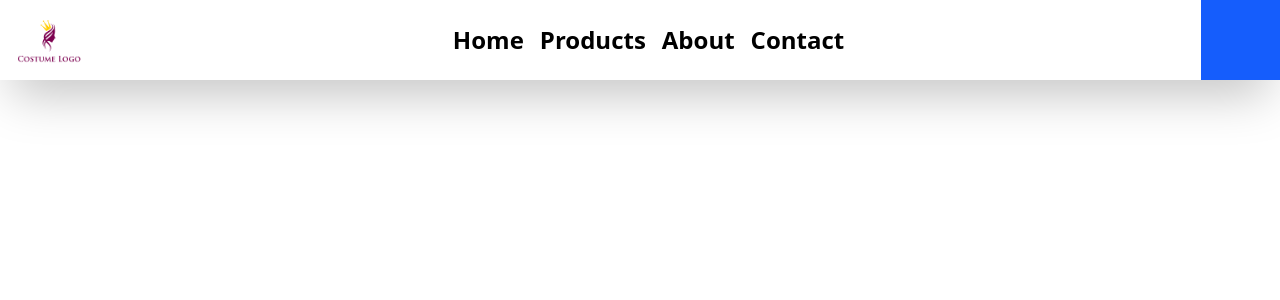
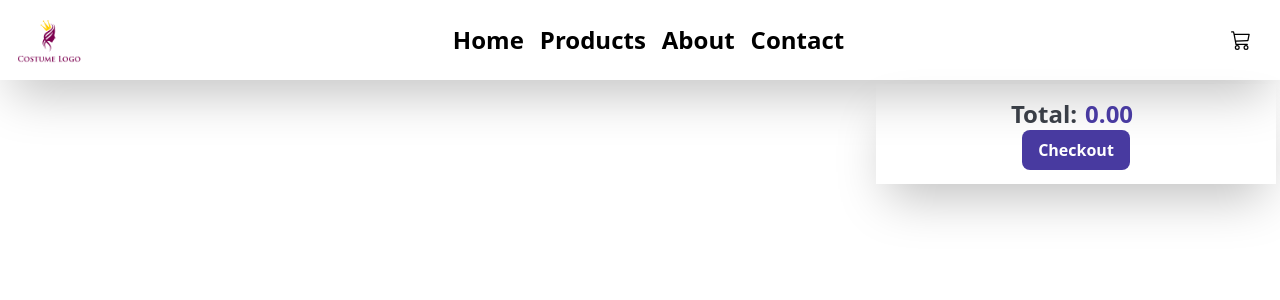
Before and after one commit to KDRLaksika/cbc-frontend, a React (Vite) app: page /cart in a window 1280 px wide. Shown: the top 300 px of the page. Built offline with nearby package versions, Linux system fonts and the light colour scheme; a web font is replaced by a local one.

Commit message:
Update cart.js and cart.jsx

```diff
--- a/src/components/header.jsx
+++ b/src/components/header.jsx
@@ -1,7 +1,6 @@
 import {Link} from "react-router-dom";
-import UserData from "./userData";
-import { use } from "react";
 import { useNavigate } from "react-router-dom";
+import { BsCart3 } from "react-icons/bs";
 
 export default function Header() {
 
@@ -20,7 +19,10 @@ export default function Header() {
 
             </div>
 
-            <div className="w-[80px] bg-blue-600">
+            <div className="w-[80px] flex items-center justify-center">
+                <Link to="/cart" className="text-[20px] font-bold mx-2">
+                    <BsCart3/>
+                </Link>
             </div>
 
         </header>
--- a/src/pages/client/cart.jsx
+++ b/src/pages/client/cart.jsx
@@ -1,11 +1,25 @@
 import React, { useState } from "react";
-import { getCart } from "../../utils/cart";
+import { addToCart, getCart, removeFromCart } from "../../utils/cart";
 import { BiMinus, BiPlus, BiTrash } from "react-icons/bi";
+import { gettotal } from "../../utils/cart";
+import { Link } from "react-router-dom";
 
 export default function CartPage() {
     const [cart, setCart] = useState(getCart());
     return (
-        <div className="w-full h-full flex flex-col items-center pt-4">
+        <div className="w-full h-full flex flex-col items-center pt-4 relative">
+
+            <div className="w-[400px] h-[100px] shadow-2xl absolute top-1 right-1 flex flex-col justify-center items-center">
+                <p className="text-2xl text-secondary font-bold">Total:
+                    <span className="text-accent font-bold mx-2">
+                        {gettotal().toFixed(2)}
+                    </span>
+                </p>
+                <Link to="/checkout" className="text-white bg-accent px-4 py-2 rounded-lg font-bold hover:bg-secondary transition-all duration-300">
+                    Checkout
+                </Link>
+            </div>
+
             {
                 cart.map(
                     (item) => (
@@ -29,14 +43,27 @@ export default function CartPage() {
                                     }
                                 </div>
                                 <div className="max-w-[100px] w-[100px] h-full flex flex-row justify-center items-center">
-                                    <button className="text-white font-bold rounded-xl hover:bg-secondary p-2 text-xl cursor-pointer aspect-square bg-accent"><BiMinus/></button>
+
+                                    <button className="text-white font-bold rounded-xl hover:bg-secondary p-2 text-xl cursor-pointer aspect-square bg-accent" onClick={() => {
+                                        addToCart(item, -1);
+                                        setCart(getCart());
+                                        }}><BiMinus/></button>
+
                                     <span className="text-secondary font-semibold text-xl mx-2">{item.qty}</span>
-                                    <button className="text-white font-bold rounded-xl hover:bg-secondary p-2 text-xl cursor-pointer aspect-square bg-accent"><BiPlus/></button>
+
+                                    <button className="text-white font-bold rounded-xl hover:bg-secondary p-2 text-xl cursor-pointer aspect-square bg-accent" onClick={() => {
+                                        addToCart(item, 1);
+                                        setCart(getCart());
+                                    }}><BiPlus/></button>
+
                                 </div>
                                 <div className="w-[200px] h-full flex flex-col justify-center items-end pr-4">
                                     <h1 className="text-2xl text-secondary font-semibold">Rs. ${item.price * item.qty}</h1>
                                 </div>
-                                <button className="absolute text-red-600 cursor-pointer hover:bg-red-600 hover:text-white rounded-full p-2 right-[-40px]">
+                                <button className="absolute text-red-600 cursor-pointer hover:bg-red-600 hover:text-white rounded-full p-2 right-[-40px]" onClick={() => {
+                                    removeFromCart(item.productId);
+                                    setCart(getCart());
+                                }}>
                                     <BiTrash/>
                                 </button>
                             </div>
--- a/src/utils/cart.js
+++ b/src/utils/cart.js
@@ -1,9 +1,11 @@
 export function getCart() {
     let cart = localStorage.getItem("cart");
-    cart = JSON.parse(cart);
+
     if (cart == null) {
         cart = [];
         localStorage.setItem("cart", JSON.stringify(cart));
+    } else{
+      cart = JSON.parse(cart);
     }
     return cart;
 }
@@ -45,3 +47,14 @@ export function addToCart(product,qty){
 
     localStorage.setItem("cart", JSON.stringify(cart));
 }
+
+export function gettotal(){
+
+    let cart = getCart();
+    let total = 0;
+
+    for (let i = 0; i < cart.length; i++) {
+        total += cart[i].price * cart[i].qty;
+    }
+    return total;
+}
```
